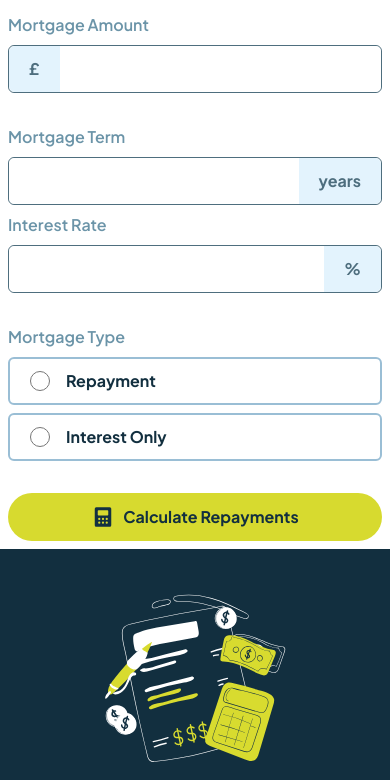
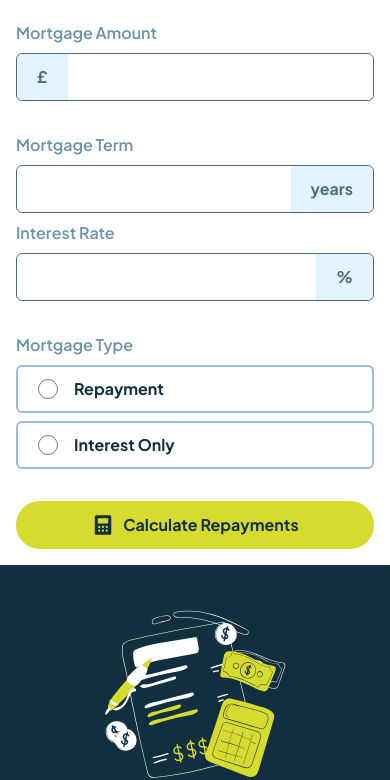
Before and after one commit to KireKostadinoski/Mortgage-calculator, a website: page index.html in a window 390 px wide. Shown: the part 83-863 px from the top of the page. Drawn offline with Linux system fonts and the light colour scheme.

Commit message:
new changes

```diff
--- a/index.html
+++ b/index.html
@@ -18,7 +18,7 @@
 <body>
     <div class="flex flex-col lg:justify-center items-center bg-Slate100 w-full lg:h-screen">
         <div class="lg:w-[60%] lg:flex lg:flex-row">
-            <div class="w-full px-2 py-2 lg:px-8 lg:py-8 bg-white space-y-6 lg:rounded-s-2xl">
+            <div class="w-full px-4 py-4 lg:px-8 lg:py-8 bg-white space-y-6 lg:rounded-s-2xl">
                 <div class="flex flex-col justify-between space-y-2 lg:flex-row">
                     <h1 class="font-sans text-Slate900 font-bold text-2xl">Mortgage Calculator</h1>
                     <p class="font-sans text-Slate500 font-semibold underline cursor-pointer" id="clearAll">Clear All</p>
@@ -79,7 +79,7 @@
                         <p class="text-Red text-[12px] font-semibold" id="radiosError"></p>
                     </div>
                 </div>
-                <div class="flex flex-row justify-center items-center w-full h-12 rounded-full bg-Lime hover:bg-yellow-200 duration-100 space-x-2 cursor-pointer"
+                <div class="flex flex-row justify-center items-center w-full lg:w-3/4 lg:h-18 h-12 rounded-full bg-Lime hover:bg-yellow-200 duration-100 space-x-2 cursor-pointer"
                     id="calculateMortgage">
                     <img src="assets/images/icon-calculator.svg" alt="">
                     <h1 class="font-bold text-Slate900">Calculate Repayments</h1>
```
Also changed, not shown: css/style.css.
